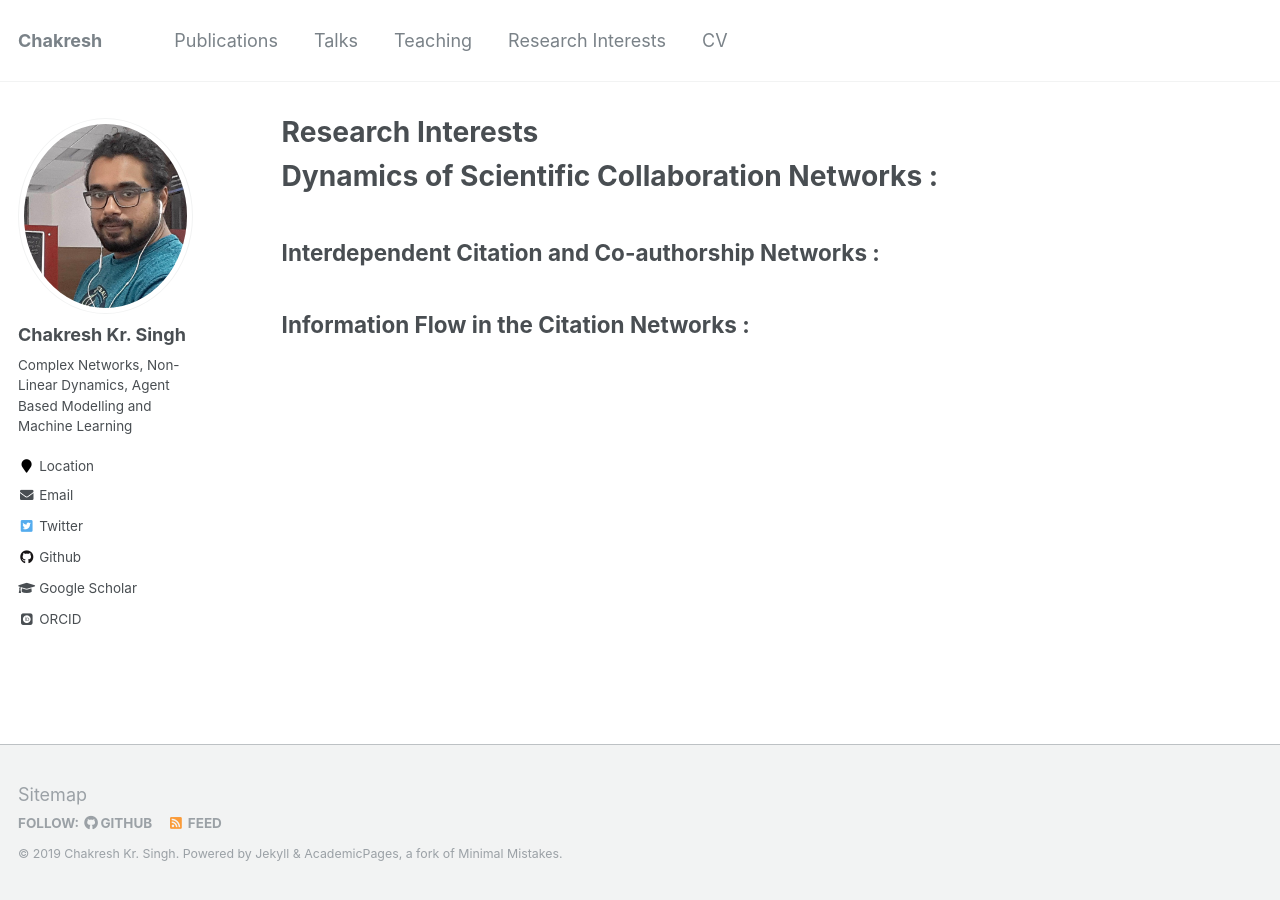
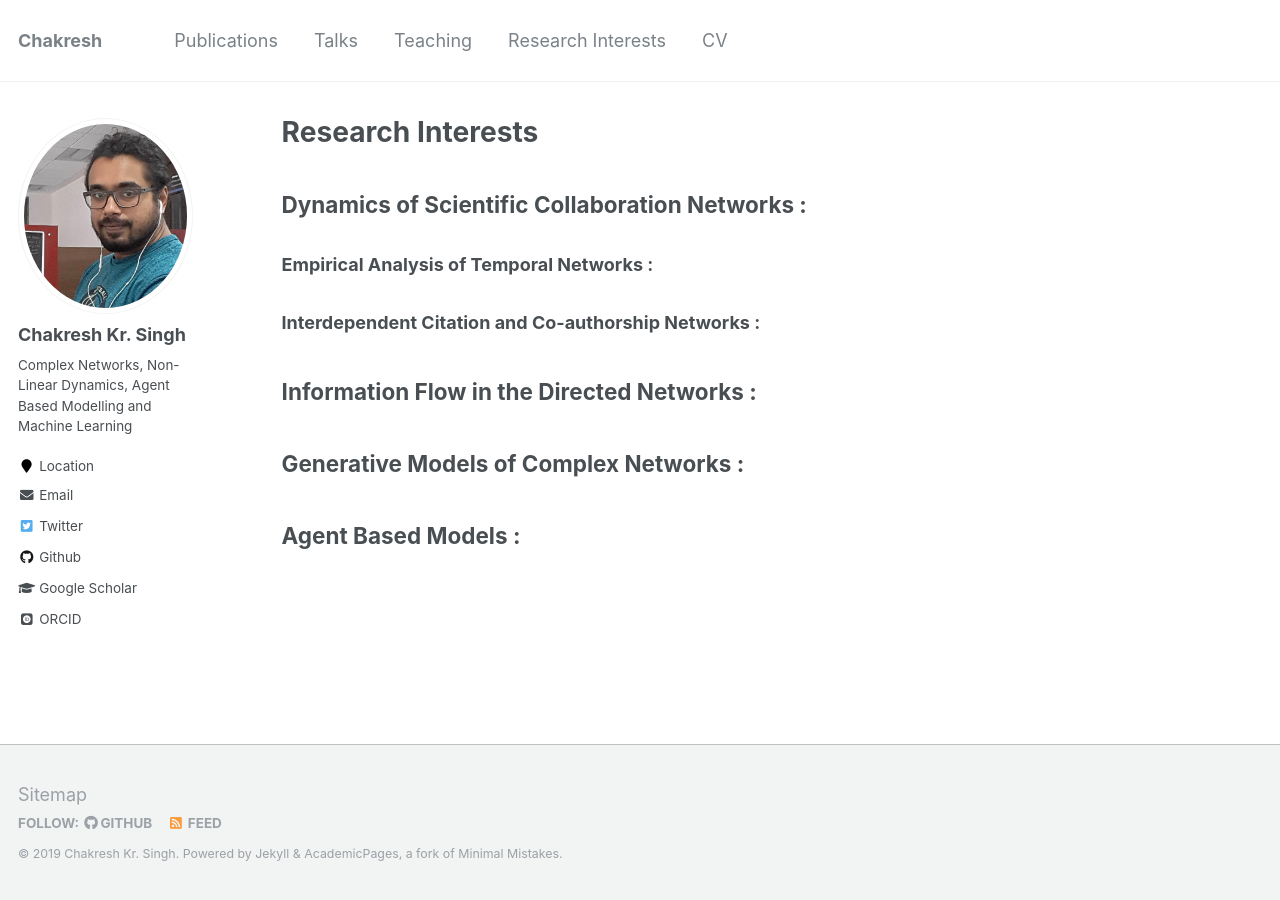
Before and after one commit to ChakreshIITGN/ChakreshIITGN.github.io, a Jekyll site: the page built from _pages/research_interests.md, in a window 1280 px wide. Built offline with Jekyll 4.4.1, drawn with Linux system fonts in a browser that asks for light colours; some web fonts are replaced.

Commit message:
Update research_interests.md

```diff
--- a/_pages/research_interests.md
+++ b/_pages/research_interests.md
@@ -9,8 +9,14 @@ author_profile: true
 
 {% include base_path %}
 
-# Dynamics of Scientific Collaboration Networks :
+## Dynamics of Scientific Collaboration Networks :
 
-## Interdependent Citation and Co-authorship Networks :
+### Empirical Analysis of Temporal Networks :
 
-## Information Flow in the Citation Networks :
+### Interdependent Citation and Co-authorship Networks :
+
+## Information Flow in the Directed Networks :
+
+## Generative Models of Complex Networks :
+
+## Agent Based Models :
```
